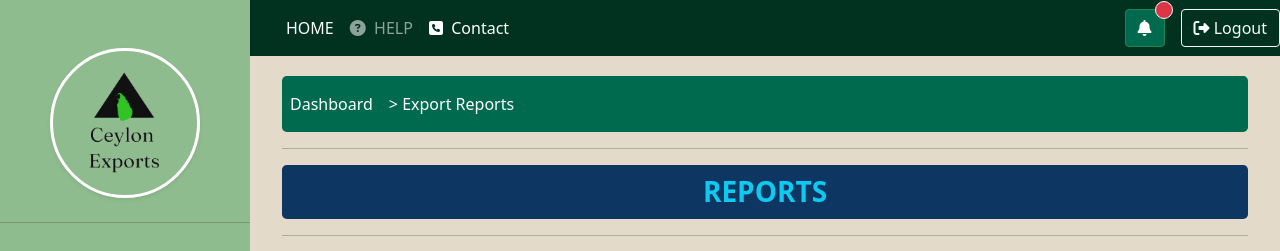
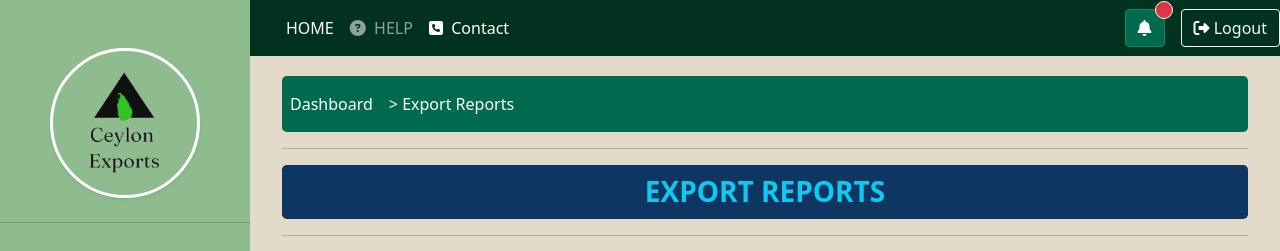
Before and after one commit to IT21062438/ExportManagement, a React (Create React App) app in the folder client/: page /exprep in a window 1280 px wide. Shown: the top 251 px of the page. Built offline with nearby package versions, Linux system fonts and the light colour scheme; no server answers.

Commit message:
Update exportDetailsRep.js

```diff
--- a/client/src/components/exportDetailsRep.js
+++ b/client/src/components/exportDetailsRep.js
@@ -140,7 +140,7 @@ export default class exportDetailsRep extends Component {
                 className="h3 mb-3 font-weight-normal text-info rounded-3 "
                 style={{ backgroundColor: "#0E3662", padding: "10px" }}
               >
-                <b>REPORTS</b>
+                <b>EXPORT REPORTS</b>
               </h1>
             </center>
             <hr />
```
